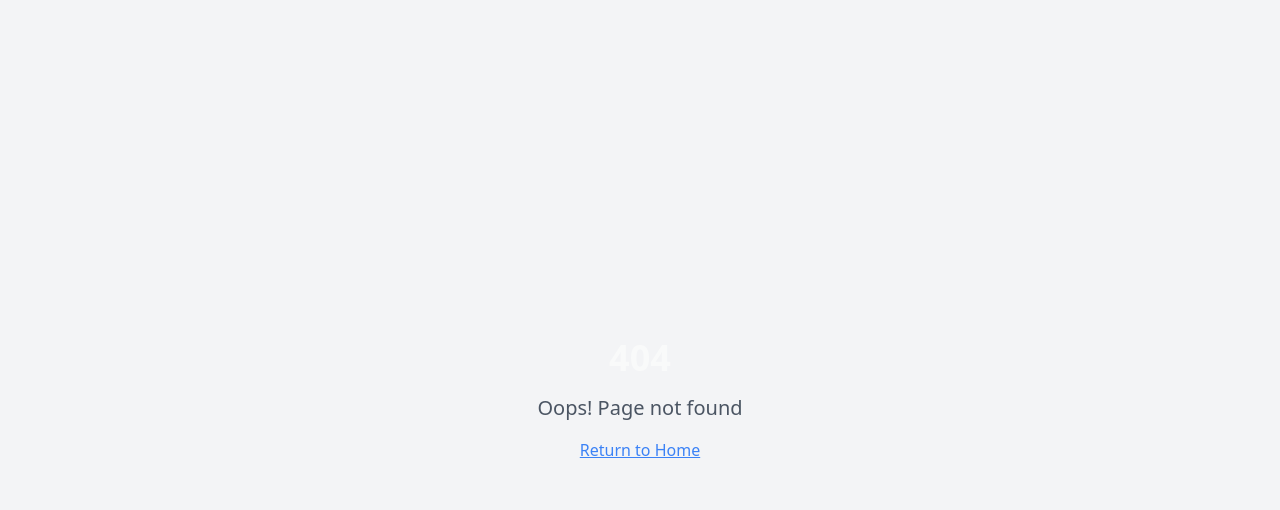
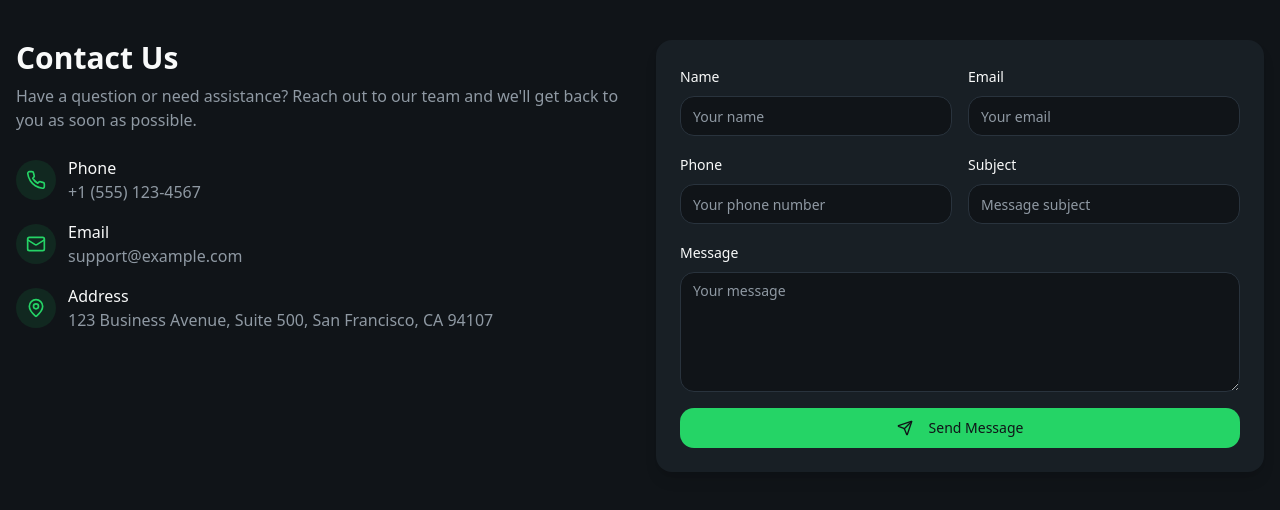
Before and after one commit to JulAius/wainterface, a React (Vite) app: page /contact in a window 1280 px wide. Before the commit this address had no page. Shown: the top 510 px of the page. Built offline with nearby package versions, Linux system fonts and the light colour scheme.

Commit message:
Add contact page and fixes
This commit adds a contact page and includes general code fixes.

```diff
--- a/src/App.tsx
+++ b/src/App.tsx
@@ -5,6 +5,7 @@ import { TooltipProvider } from "@/components/ui/tooltip";
 import { QueryClient, QueryClientProvider } from "@tanstack/react-query";
 import { BrowserRouter, Routes, Route } from "react-router-dom";
 import Index from "./pages/Index";
+import Contact from "./pages/Contact";
 import NotFound from "./pages/NotFound";
 
 // Create a client
@@ -26,6 +27,7 @@ const App = () => (
       <BrowserRouter>
         <Routes>
           <Route path="/" element={<Index />} />
+          <Route path="/contact" element={<Contact />} />
           {/* ADD ALL CUSTOM ROUTES ABOVE THE CATCH-ALL "*" ROUTE */}
           <Route path="*" element={<NotFound />} />
         </Routes>
--- a/src/components/EmptyState.tsx
+++ b/src/components/EmptyState.tsx
@@ -2,6 +2,7 @@
 import React from 'react';
 import { LucideIcon } from 'lucide-react';
 import TransitionWrapper from './TransitionWrapper';
+import { Button } from './ui/button';
 
 interface EmptyStateProps {
   icon: LucideIcon;
@@ -10,8 +11,8 @@ interface EmptyStateProps {
   action: () => void;
   actionLabel: string;
   actionIcon: LucideIcon;
-  onShowDashboard: () => void;
-  onShowCalendar: () => void;
+  onShowDashboard?: () => void;
+  onShowCalendar?: () => void;
 }
 
 const EmptyState: React.FC<EmptyStateProps> = ({
@@ -39,21 +40,24 @@ const EmptyState: React.FC<EmptyStateProps> = ({
       </p>
 
       <div className="flex space-x-4">
-        <button
+        <Button
           onClick={action}
-          className="primary-button flex items-center"
+          className="flex items-center"
         >
           <ActionIcon className="w-4 h-4 mr-2" />
           {actionLabel}
-        </button>
+        </Button>
 
-        <button
-          onClick={onShowCalendar}
-          className="secondary-button flex items-center"
-        >
-          <ActionIcon className="w-4 h-4 mr-2" />
-          View Calendar
-        </button>
+        {onShowCalendar && (
+          <Button
+            onClick={onShowCalendar}
+            variant="secondary"
+            className="flex items-center"
+          >
+            <ActionIcon className="w-4 h-4 mr-2" />
+            View Calendar
+          </Button>
+        )}
       </div>
     </TransitionWrapper>
   );
--- a/src/components/MessageBubble.tsx
+++ b/src/components/MessageBubble.tsx
@@ -1,4 +1,3 @@
-
 import React, { useState } from 'react';
 import { cn } from "@/lib/utils";
 import TransitionWrapper from './TransitionWrapper';
@@ -49,7 +48,6 @@ const StatusIndicator: React.FC<{ status: MessageStatus }> = ({ status }) => {
 const PreviewContent: React.FC<{ preview: MessagePreviewProps }> = ({ preview }) => {
   const [isLoading, setIsLoading] = useState(true);
 
-  // Simulate image loading
   React.useEffect(() => {
     const timer = setTimeout(() => setIsLoading(false), 1000);
     return () => clearTimeout(timer);
@@ -94,21 +92,16 @@ const MessageBubble: React.FC<MessageBubbleProps> = ({
   filename,
   caption
 }) => {
-  // Convert 'me'/'them' to 'user'/'bot' if needed for backwards compatibility
-  const normalizedSender = sender === 'me' ? 'user' :
-                           sender === 'them' ? 'bot' :
-                           sender;
+  const normalizedSender = sender === 'me' || sender === 'user' ? 'user' : 'bot';
 
-  const isSent = normalizedSender === 'user' || normalizedSender === 'me';
+  const isSent = normalizedSender === 'user';
 
-  // Create a preview object if media type is provided
   const preview = type ? {
     type,
     id: filename || mediaUrl || 'unknown',
     caption
   } : null;
 
-  // Convert timestamp to Date if it's a string
   const timeObj = typeof timestamp === 'string' ? new Date(timestamp) : timestamp;
 
   return (
--- /dev/null
+++ b/src/pages/Contact.tsx
@@ -0,0 +1,174 @@
+
+import React from 'react';
+import { useForm } from 'react-hook-form';
+import { Button } from '@/components/ui/button';
+import { Input } from '@/components/ui/input';
+import { Textarea } from '@/components/ui/textarea';
+import { Form, FormField, FormItem, FormLabel, FormControl, FormMessage } from '@/components/ui/form';
+import { Send, Phone, Mail, MapPin } from 'lucide-react';
+import TransitionWrapper from '@/components/TransitionWrapper';
+import { toast } from 'sonner';
+
+interface ContactFormValues {
+  name: string;
+  email: string;
+  phone: string;
+  subject: string;
+  message: string;
+}
+
+const Contact = () => {
+  const form = useForm<ContactFormValues>({
+    defaultValues: {
+      name: '',
+      email: '',
+      phone: '',
+      subject: '',
+      message: '',
+    },
+  });
+
+  const onSubmit = (data: ContactFormValues) => {
+    console.log('Form submitted:', data);
+    toast.success('Message sent successfully!');
+    form.reset();
+  };
+
+  return (
+    <div className="container mx-auto py-10 px-4">
+      <div className="grid grid-cols-1 lg:grid-cols-2 gap-8">
+        <TransitionWrapper animation="slide-right" className="space-y-6">
+          <div>
+            <h1 className="text-3xl font-bold mb-2">Contact Us</h1>
+            <p className="text-muted-foreground">
+              Have a question or need assistance? Reach out to our team and we'll get back to you as soon as possible.
+            </p>
+          </div>
+
+          <div className="space-y-4">
+            <div className="flex items-center gap-3">
+              <div className="w-10 h-10 rounded-full bg-primary/10 flex items-center justify-center">
+                <Phone className="h-5 w-5 text-primary" />
+              </div>
+              <div>
+                <h3 className="font-medium">Phone</h3>
+                <p className="text-muted-foreground">+1 (555) 123-4567</p>
+              </div>
+            </div>
+
+            <div className="flex items-center gap-3">
+              <div className="w-10 h-10 rounded-full bg-primary/10 flex items-center justify-center">
+                <Mail className="h-5 w-5 text-primary" />
+              </div>
+              <div>
+                <h3 className="font-medium">Email</h3>
+                <p className="text-muted-foreground">support@example.com</p>
+              </div>
+            </div>
+
+            <div className="flex items-center gap-3">
+              <div className="w-10 h-10 rounded-full bg-primary/10 flex items-center justify-center">
+                <MapPin className="h-5 w-5 text-primary" />
+              </div>
+              <div>
+                <h3 className="font-medium">Address</h3>
+                <p className="text-muted-foreground">123 Business Avenue, Suite 500, San Francisco, CA 94107</p>
+              </div>
+            </div>
+          </div>
+        </TransitionWrapper>
+
+        <TransitionWrapper animation="slide-left" className="bg-card rounded-lg p-6 shadow-lg">
+          <Form {...form}>
+            <form onSubmit={form.handleSubmit(onSubmit)} className="space-y-4">
+              <div className="grid grid-cols-1 md:grid-cols-2 gap-4">
+                <FormField
+                  control={form.control}
+                  name="name"
+                  render={({ field }) => (
+                    <FormItem>
+                      <FormLabel>Name</FormLabel>
+                      <FormControl>
+                        <Input placeholder="Your name" {...field} />
+                      </FormControl>
+                      <FormMessage />
+                    </FormItem>
+                  )}
+                />
+
+                <FormField
+                  control={form.control}
+                  name="email"
+                  render={({ field }) => (
+                    <FormItem>
+                      <FormLabel>Email</FormLabel>
+                      <FormControl>
+                        <Input type="email" placeholder="Your email" {...field} />
+                      </FormControl>
+                      <FormMessage />
+                    </FormItem>
+                  )}
+                />
+              </div>
+
+              <div className="grid grid-cols-1 md:grid-cols-2 gap-4">
+                <FormField
+                  control={form.control}
+                  name="phone"
+                  render={({ field }) => (
+                    <FormItem>
+                      <FormLabel>Phone</FormLabel>
+                      <FormControl>
+                        <Input placeholder="Your phone number" {...field} />
+                      </FormControl>
+                      <FormMessage />
+                    </FormItem>
+                  )}
+                />
+
+                <FormField
+                  control={form.control}
+                  name="subject"
+                  render={({ field }) => (
+                    <FormItem>
+                      <FormLabel>Subject</FormLabel>
+                      <FormControl>
+                        <Input placeholder="Message subject" {...field} />
+                      </FormControl>
+                      <FormMessage />
+                    </FormItem>
+                  )}
+                />
+              </div>
+
+              <FormField
+                control={form.control}
+                name="message"
+                render={({ field }) => (
+                  <FormItem>
+                    <FormLabel>Message</FormLabel>
+                    <FormControl>
+                      <Textarea
+                        placeholder="Your message"
+                        className="min-h-[120px]"
+                        {...field}
+                      />
+                    </FormControl>
+                    <FormMessage />
+                  </FormItem>
+                )}
+              />
+
+              <Button type="submit" className="w-full">
+                <Send className="mr-2 h-4 w-4" />
+                Send Message
+              </Button>
+            </form>
+          </Form>
+        </TransitionWrapper>
+      </div>
+    </div>
+  );
+};
+
+export default Contact;
```
